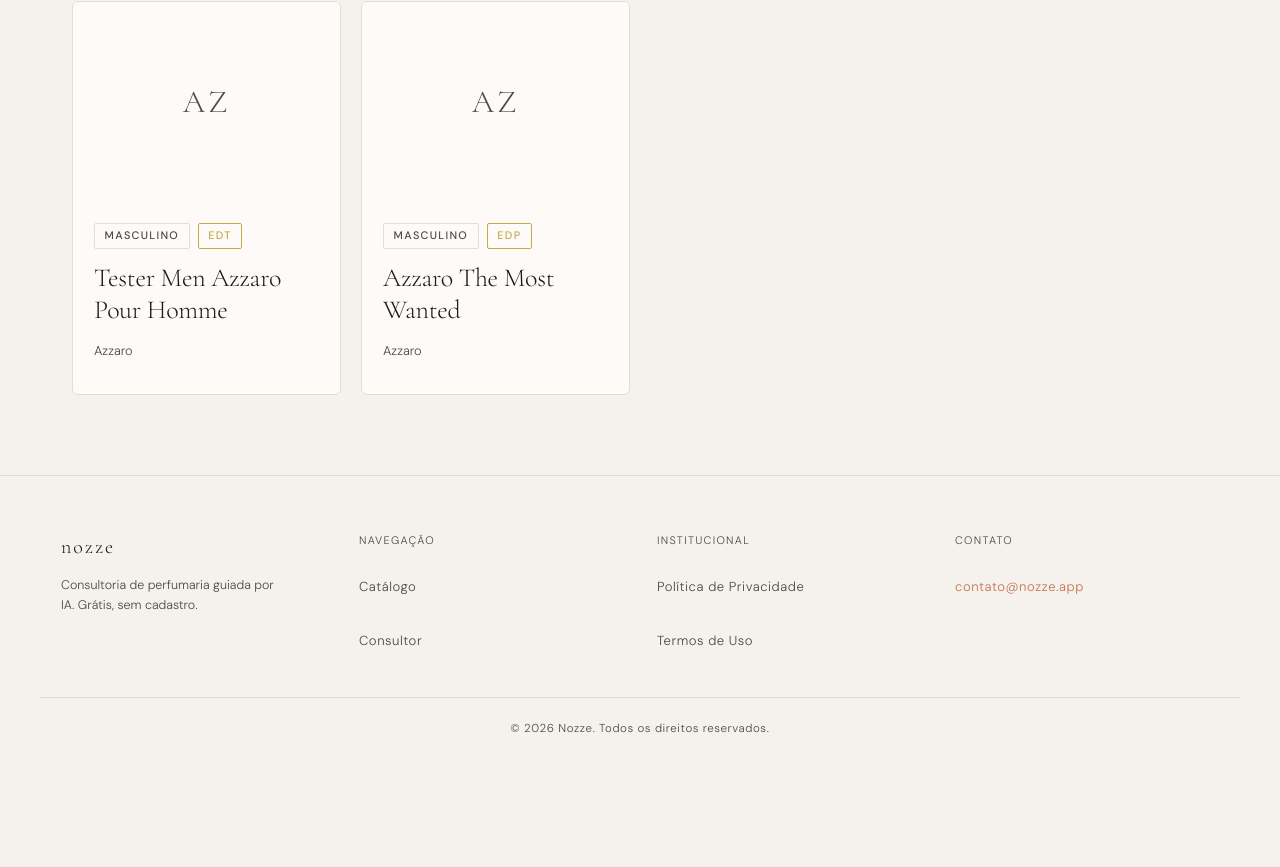
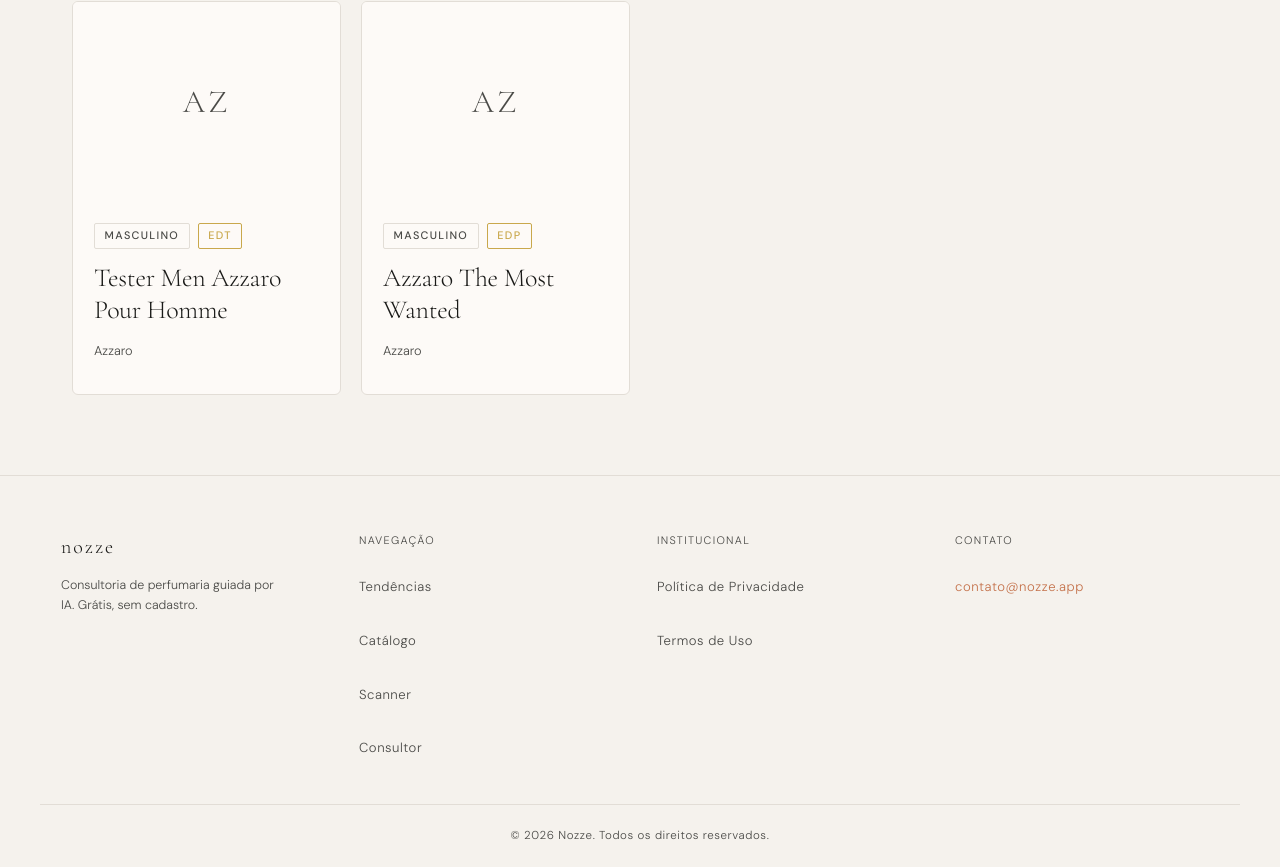
Before and after one commit to FaresMahmud/scently, a Next.js app: page /marca/azzaro in a window 1280 px wide. Shown: the part 1150-2017 px from the top of the page. Before the commit the page ends 1909 px from the top, so only its background shows below. Built offline with nearby package versions, Linux system fonts and the light colour scheme; no server answers.

Commit message:
fix: footer nav — add Tendências and Scanner

```diff
--- a/components/layout/Footer.tsx
+++ b/components/layout/Footer.tsx
@@ -56,7 +56,9 @@
           </p>
           <nav style={{ display: "flex", flexDirection: "column", gap: "0.6rem" }}>
             {[
+              { href: "/tendencias", texto: "Tendências" },
               { href: "/catalogo",   texto: "Catálogo" },
+              { href: "/scanner",    texto: "Scanner" },
               { href: "/consultor",  texto: "Consultor" },
             ].map(link => (
               <Link
```
